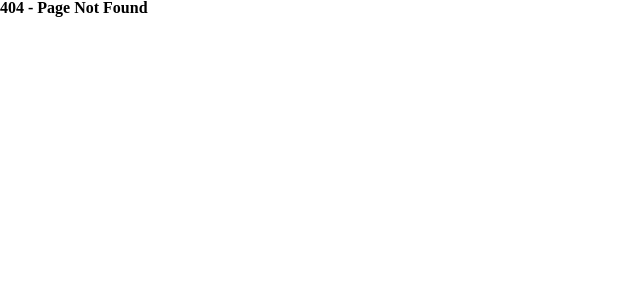
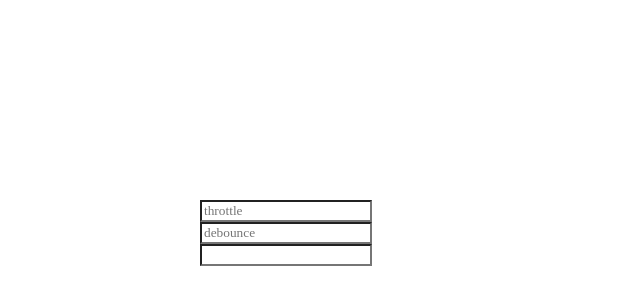
Before and after one commit to ma9pie/next.js-boilerplate, a Next.js app: page /components/throttleDebounce in a window 1280 px wide. Before the commit this address had no page. Shown: the top 304 px of the page, without its empty margins (0-640 px from the left). Built offline with nearby package versions, Linux system fonts and the light colour scheme; a web font is replaced by a local one.

Commit message:
throttle debounce hooks 추가

```diff
--- /dev/null
+++ b/hooks/useDebounce.js
@@ -0,0 +1,18 @@
+import { useCallback } from "react";
+
+let timeout;
+const useDebounce = (func, wait) => {
+  return useCallback(
+    (...args) => {
+      const context = this;
+      if (timeout) clearTimeout(timeout);
+      timeout = setTimeout(() => {
+        timeout = null;
+        func.apply(context, args);
+      }, wait || 300);
+    },
+    [func, wait]
+  );
+};
+
+export default useDebounce;
--- /dev/null
+++ b/hooks/useThrottle.js
@@ -0,0 +1,19 @@
+import { useCallback } from "react";
+
+let timeout;
+const useThrottle = (func, wait) => {
+  return useCallback(
+    (...args) => {
+      const context = this;
+      if (!timeout) {
+        timeout = setTimeout(() => {
+          func.apply(context, args);
+          timeout = null;
+        }, wait || 300);
+      }
+    },
+    [func, wait]
+  );
+};
+
+export default useThrottle;
--- /dev/null
+++ b/pages/components/throttleDebounce.js
@@ -0,0 +1,54 @@
+import styled from "@emotion/styled";
+import React, { useCallback, useEffect, useMemo, useState } from "react";
+import useDebounce from "@/hooks/useDebounce";
+import useThrottle from "@/hooks/useThrottle";
+
+function ThrottleDebounce() {
+  const [throttledValue, setThrottledValue] = useState("");
+  const [debouncedValue, setDebouncedValue] = useState("");
+  const [password, setPassword] = useState("");
+
+  const handleThrottle = useThrottle((e) => {
+    console.log(e.target.value);
+  }, 300);
+
+  const handleDebounce = useDebounce((e) => {
+    console.log(e.target.value);
+  }, 300);
+
+  const handlePassword = useDebounce((e) => {
+    setPassword(e.target.value);
+    console.log(e.target.value);
+  });
+
+  return (
+    <Wrapper>
+      <Input
+        value={throttledValue}
+        placeholder="throttle"
+        onChange={(e) => {
+          setThrottledValue(e.target.value);
+          handleThrottle(e);
+        }}
+      ></Input>
+      <Input
+        value={debouncedValue}
+        placeholder="debounce"
+        onChange={(e) => {
+          setDebouncedValue(e.target.value);
+          handleDebounce(e);
+        }}
+      ></Input>
+      <Input onChange={handlePassword}></Input>
+    </Wrapper>
+  );
+}
+
+export default ThrottleDebounce;
+
+const Wrapper = styled.div`
+  padding: 200px;
+`;
+const Input = styled.input`
+  display: block;
+`;
```
Also changed, not shown: pages/components/index.js (added, +9 -0 lines).
